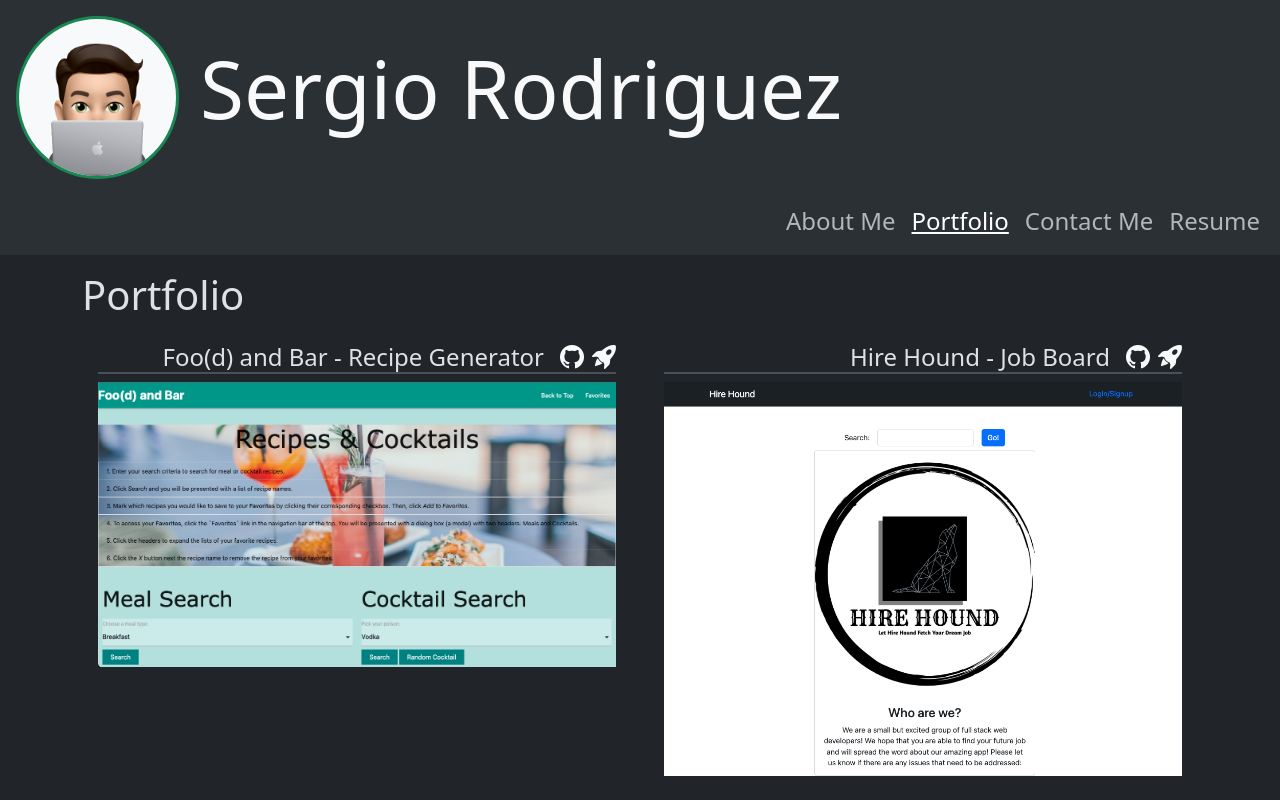
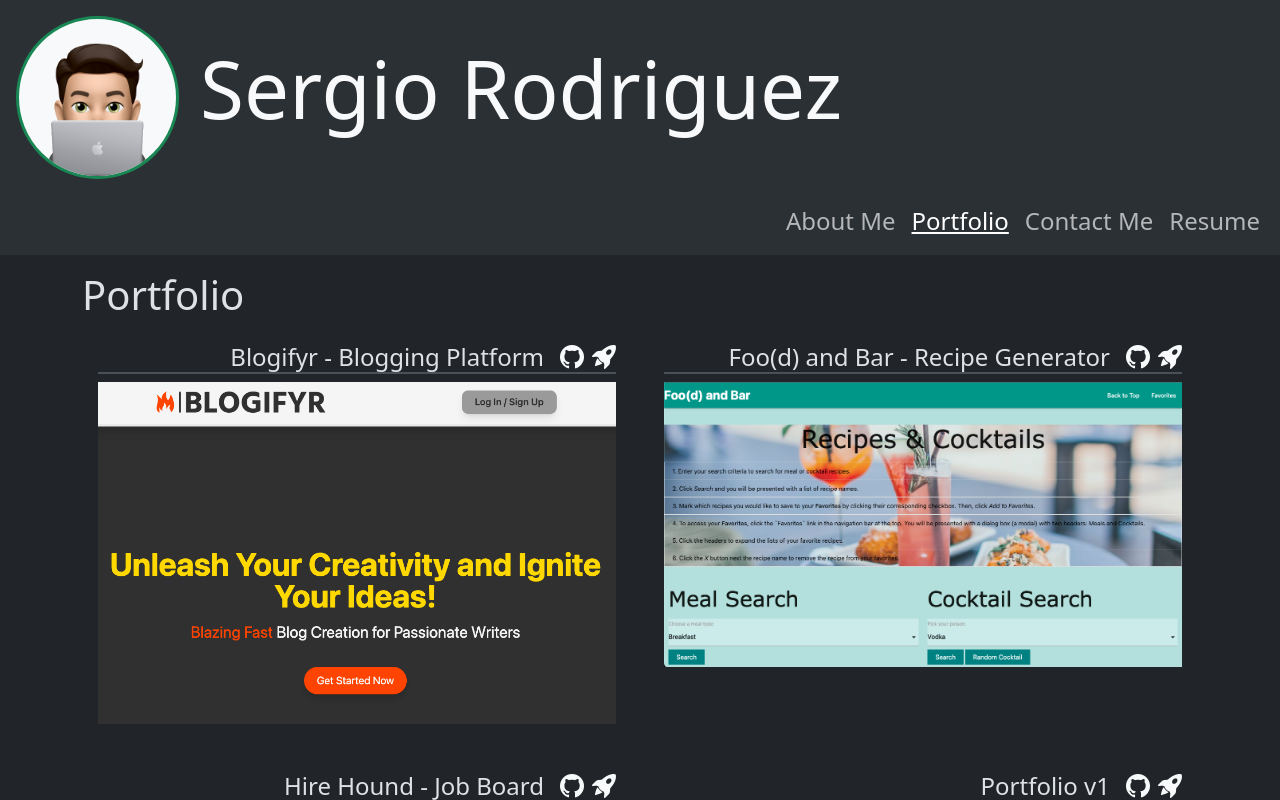
Before and after one commit to sergiorodriguezdev/chl-19-react-portfolio, a React (Create React App) app: page / in a window 1280 px wide. Both pictures are taken after a click on the button "Portfolio". Shown: the top 800 px of the page. Built offline with nearby package versions, Linux system fonts and the light colour scheme.

Commit message:
Add new project to porfolio.

```diff
--- a/src/assets/metadata/projects.js
+++ b/src/assets/metadata/projects.js
@@ -1,29 +1,35 @@
 // Project metadata used to populate portfolio section
 const projects = [
   {
-        name: 'Foo(d) and Bar - Recipe Generator',
-        repoName: 'prj-01-recipe-cocktail-generator',
-        deployedAppUrl: 'https://sergiorodriguezdev.github.io/prj-01-recipe-cocktail-generator/',
+    name: "Blogifyr - Blogging Platform",
+    repoName: "blogifyr",
+    deployedAppUrl: "https://blogifyr-1f22c21543c5.herokuapp.com/",
   },
   {
-        name: 'Hire Hound - Job Board',
-        repoName: 'prj-02-job-board',
-        deployedAppUrl: 'https://hire-hound.herokuapp.com/',
+    name: "Foo(d) and Bar - Recipe Generator",
+    repoName: "prj-01-recipe-cocktail-generator",
+    deployedAppUrl:
+      "https://sergiorodriguezdev.github.io/prj-01-recipe-cocktail-generator/",
   },
   {
-        name: 'Portfolio v1',
-        repoName: 'chl-02-portfolio',
-        deployedAppUrl: 'https://sergiorodriguezdev.github.io/chl-02-portfolio/',
+    name: "Hire Hound - Job Board",
+    repoName: "prj-02-job-board",
+    deployedAppUrl: "https://hire-hound.herokuapp.com/",
   },
   {
-        name: 'Portfolio v2',
-        repoName: 'portfolio-2.0',
-        deployedAppUrl: 'https://sergiorodriguezdev.github.io/portfolio-2.0/',
+    name: "Portfolio v1",
+    repoName: "chl-02-portfolio",
+    deployedAppUrl: "https://sergiorodriguezdev.github.io/chl-02-portfolio/",
   },
   {
-        name: 'Text Editor',
-        repoName: 'chl-19-text-editor',
-        deployedAppUrl: 'https://chl-19-text-editor-dbc7313ed742.herokuapp.com/',
+    name: "Portfolio v2",
+    repoName: "portfolio-2.0",
+    deployedAppUrl: "https://sergiorodriguezdev.github.io/portfolio-2.0/",
+  },
+  {
+    name: "Text Editor",
+    repoName: "chl-19-text-editor",
+    deployedAppUrl: "https://chl-19-text-editor-dbc7313ed742.herokuapp.com/",
   },
 ];
 
--- a/src/assets/projectsScreenshots/index.js
+++ b/src/assets/projectsScreenshots/index.js
@@ -2,11 +2,12 @@
 //  https://www.youtube.com/watch?v=gEMAZSO85KY
 
 const projectScreenshots = {
-    "prj-01-recipe-cocktail-generator": require('./prj-01-recipe-cocktail-generator.png'),
-    "prj-02-job-board": require('./prj-02-job-board.png'),
-    "chl-02-portfolio": require('./chl-02-portfolio.png'),
-    "portfolio-2.0": require('./portfolio-2.0.png'),
-    "chl-19-text-editor": require('./chl-19-text-editor.png'),
+  "prj-01-recipe-cocktail-generator": require("./prj-01-recipe-cocktail-generator.png"),
+  "prj-02-job-board": require("./prj-02-job-board.png"),
+  "chl-02-portfolio": require("./chl-02-portfolio.png"),
+  "portfolio-2.0": require("./portfolio-2.0.png"),
+  "chl-19-text-editor": require("./chl-19-text-editor.png"),
+  blogifyr: require("./blogifyr.png"),
 };
 
 export default projectScreenshots;
--- a/src/components/Project/index.js
+++ b/src/components/Project/index.js
@@ -15,7 +15,7 @@ function Project({ project }) {
         {/* Display project name */}
         {project.name}
         <a
-          href={`https://github.com/sergiorodriguezdev/${project.repoName}`} // Set link using repoName property
+          href={project.repoName === 'blogifyr'? 'https://github.com/EpipKL/blogifyr':`https://github.com/sergiorodriguezdev/${project.repoName}`} // Set link using repoName property
           target="_blank"
           rel="noreferrer"
           className="link-light"
```
Also changed, not shown: src/assets/projectsScreenshots/blogifyr.png (added). Lines whose indentation alone changed are shown as unchanged.
